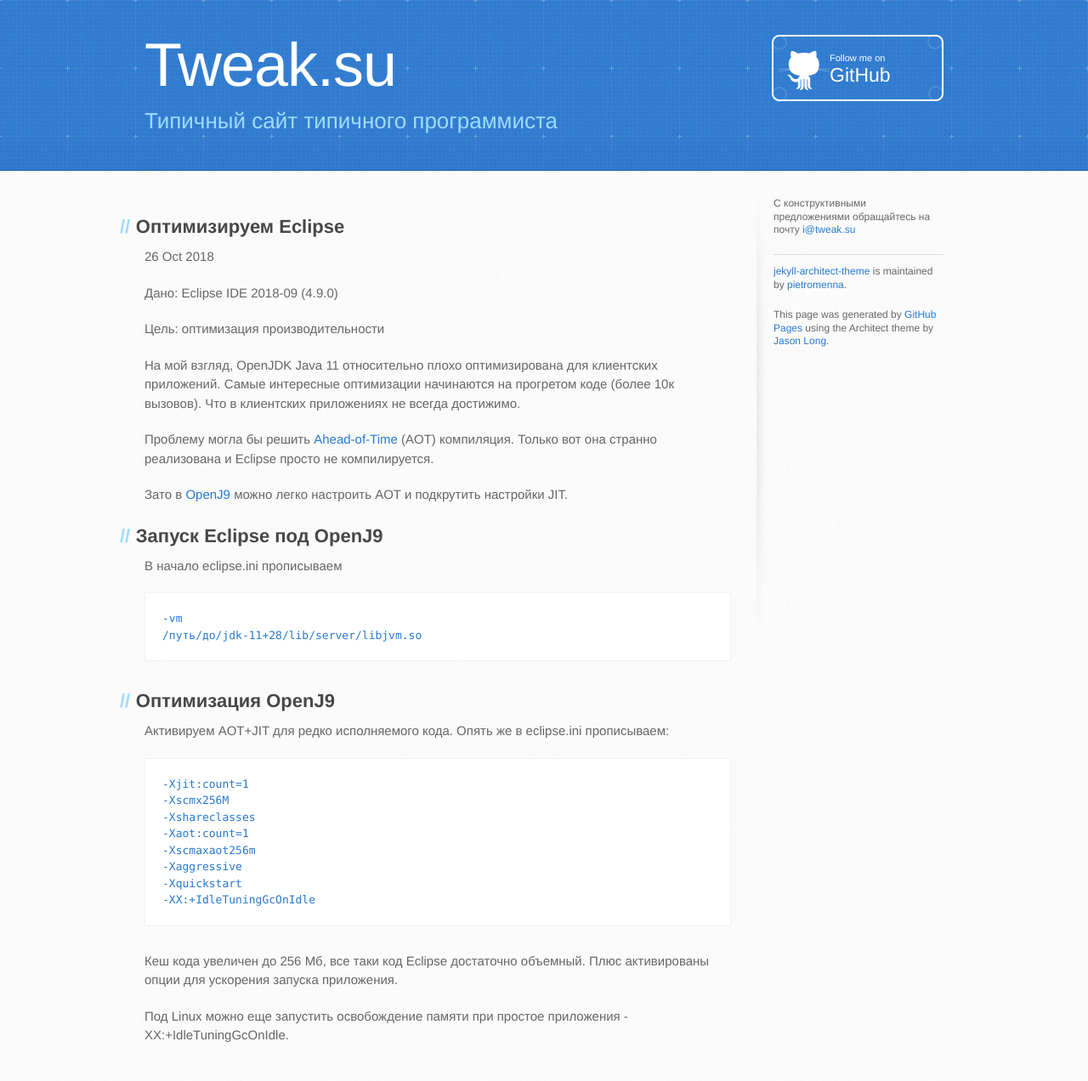
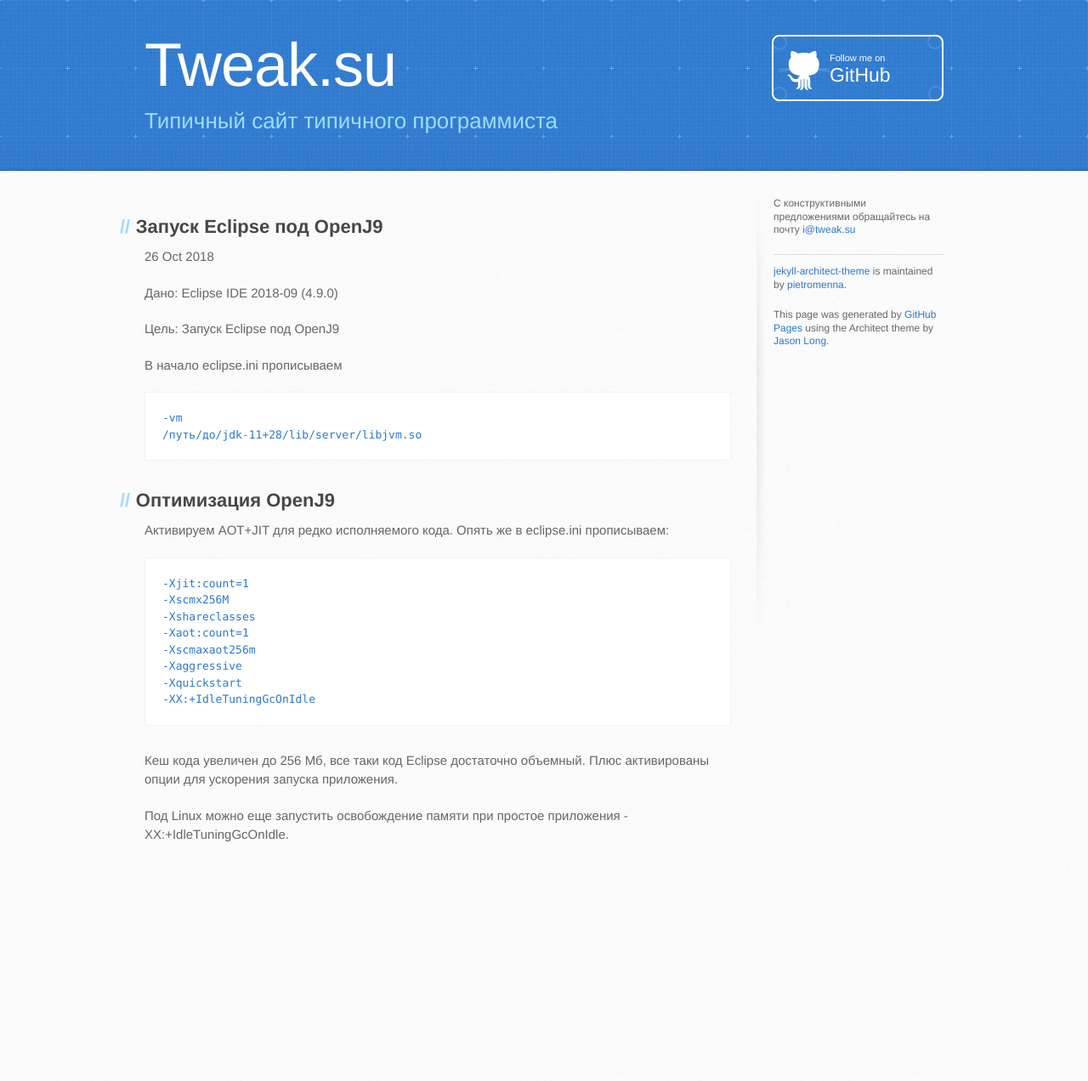
Before and after one commit to volodin-aa/volodin-aa.github.io, a Jekyll site: the page built from _posts/2018-10-26-openJ9.md, in a window 1280 px wide. Shown: the whole page at 85% size. Built offline with Jekyll 4.4.1, drawn with Linux system fonts in a browser that asks for light colours; after the commit the page ends 1036 px from its top, so only the background shows below that.

Commit message:
Update 2018-10-26-openJ9.md
Запуск Eclipse под OpenJ9

```diff
--- a/_posts/2018-10-26-openJ9.md
+++ b/_posts/2018-10-26-openJ9.md
@@ -1,6 +1,6 @@
 ---
 layout: post
-title:  "Оптимизируем Eclipse"
+title:  "Запуск Eclipse под OpenJ9"
 date:   2018-10-26 13:00:00 +0300
 categories: Obvious
 ---
@@ -8,20 +8,7 @@
 
 Дано: Eclipse IDE 2018-09 (4.9.0)
 
-Цель: оптимизация производительности
-
-На мой взгляд, OpenJDK Java 11 относительно плохо оптимизирована для клиентских
-приложений. Самые интересные оптимизации начинаются на прогретом
-коде (более 10к вызовов). Что в клиентских приложениях не всегда достижимо.
-
-Проблему могла бы решить [Ahead-of-Time](http://openjdk.java.net/jeps/295)
-(AOT) компиляция. Только вот она странно реализована и Eclipse просто
-не компилируется.
-
-Зато в [OpenJ9](http://www.eclipse.org/openj9/) можно легко настроить AOT
-и подкрутить настройки JIT.
-
-## Запуск Eclipse под OpenJ9
+Цель: Запуск Eclipse под OpenJ9
 
 В начало eclipse.ini прописываем
 
```
